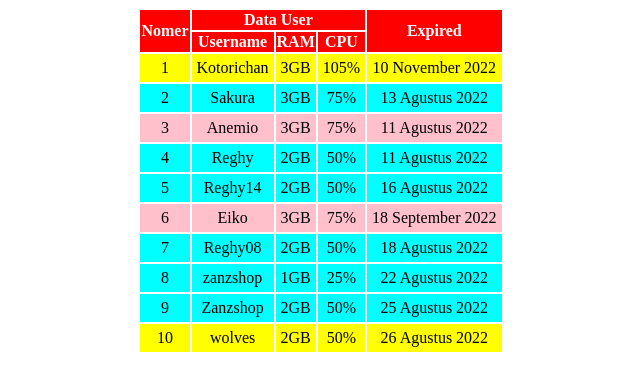
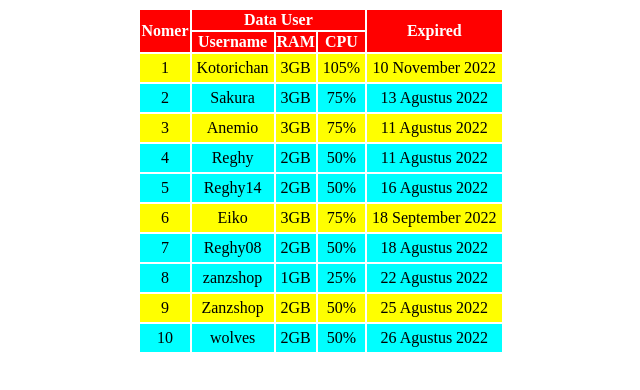
Before and after one commit to PanelAdhan/PanelAdhan.github.io, a plain HTML site: page index.html in a window 1280 px wide. Shown: the whole page, without its empty margins (319-959 px from the left). Drawn offline with Linux system fonts and the light colour scheme.

Commit message:
Update index.html

```diff
--- a/index.html
+++ b/index.html
@@ -13,14 +13,14 @@
   table {margin: auto; top:500px;}
     .kotorichan {background: yellow; color: #000; padding: 5px;}
     .sakura {background: cyan; color: #000; padding: 5px;}
-    .anemio {background: pink; color: #000; padding: 5px;}
+    .anemio {background: yellow; color: #000; padding: 5px;}
     .reghy {background: cyan; color: #000; padding: 5px;}
     .reghy141 {background: cyan; color: #000; padding: 5px;}
-    .eiko28 {background: pink; color: #000; padding: 5px;}
+    .eiko28 {background: yellow; color: #000; padding: 5px;}
     .reghy0857 {background: cyan; color: #000; padding: 5px;}
     .zanzshop22 {background: cyan; color: #000; padding: 5px;}
-    .zanzshop20 {background: cyan; color: #000; padding: 5px;}
-    .wolves0812 {background: yellow; color: #000; padding: 5px;}
+    .zanzshop20 {background: yellow; color: #000; padding: 5px;}
+    .wolves0812 {background: cyan; color: #000; padding: 5px;}
 </style>
 
  <table>
```
